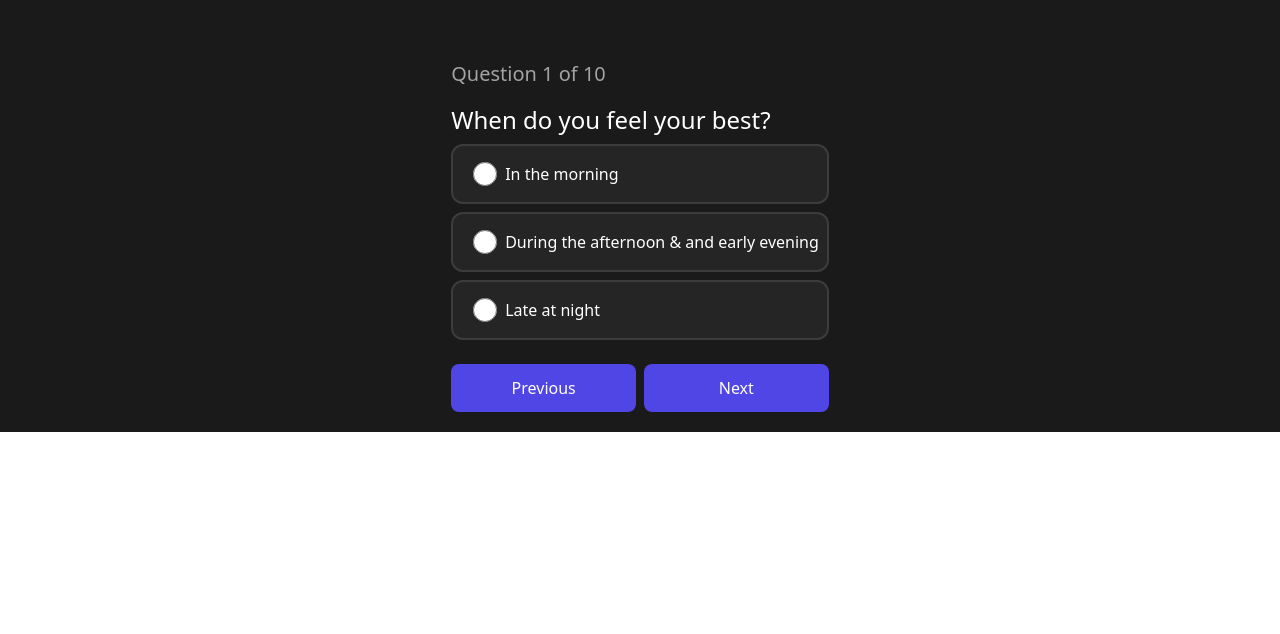
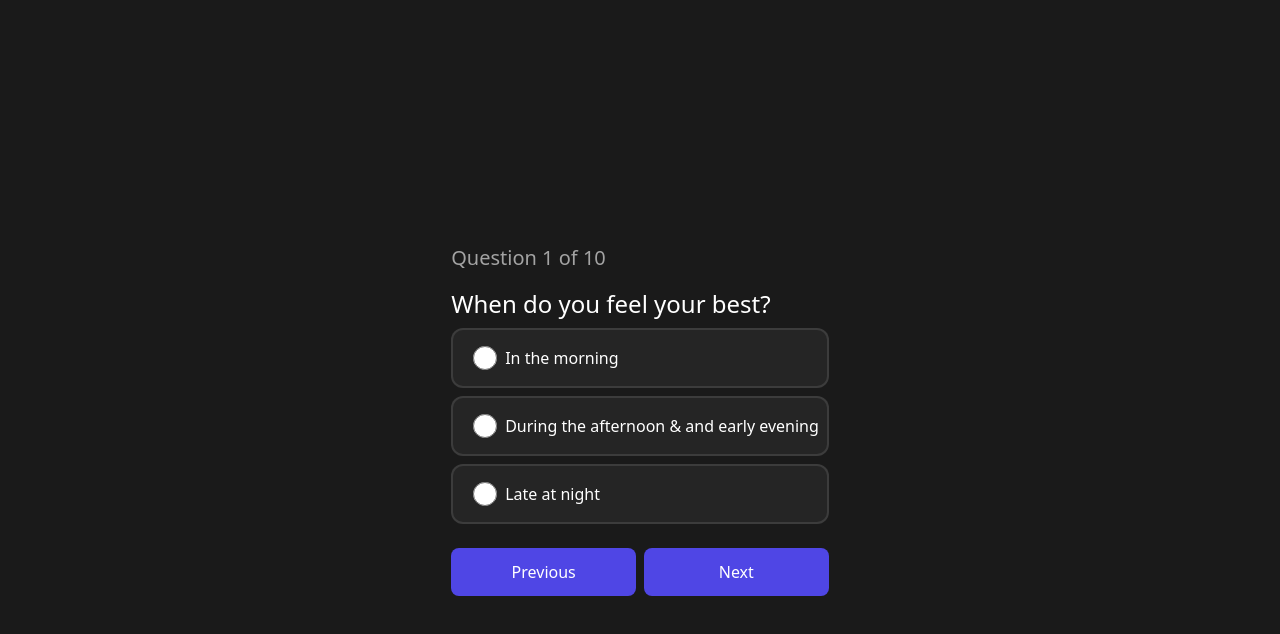
Before and after one commit to zevwl/persona-quiz, a Next.js app: page / in a window 1280 px wide. Shown: the top 634 px of the page. Built offline with nearby package versions, Linux system fonts and the light colour scheme.

Commit message:
Added min height for full screen

```diff
--- a/pages/index.tsx
+++ b/pages/index.tsx
@@ -59,7 +59,7 @@ const Home: NextPage = () => {
   }
 
   return (
-    <div className="flex flex-col w-full p-5 h-full bg-[#1A1A1A] justify-center items-center">
+    <div className="flex flex-col w-full min-h-screen p-5 h-full bg-[#1A1A1A] justify-center items-center">
       <Head>
         <title>Quiz App</title>
         <link rel="icon" href="/favicon.ico" />
```
